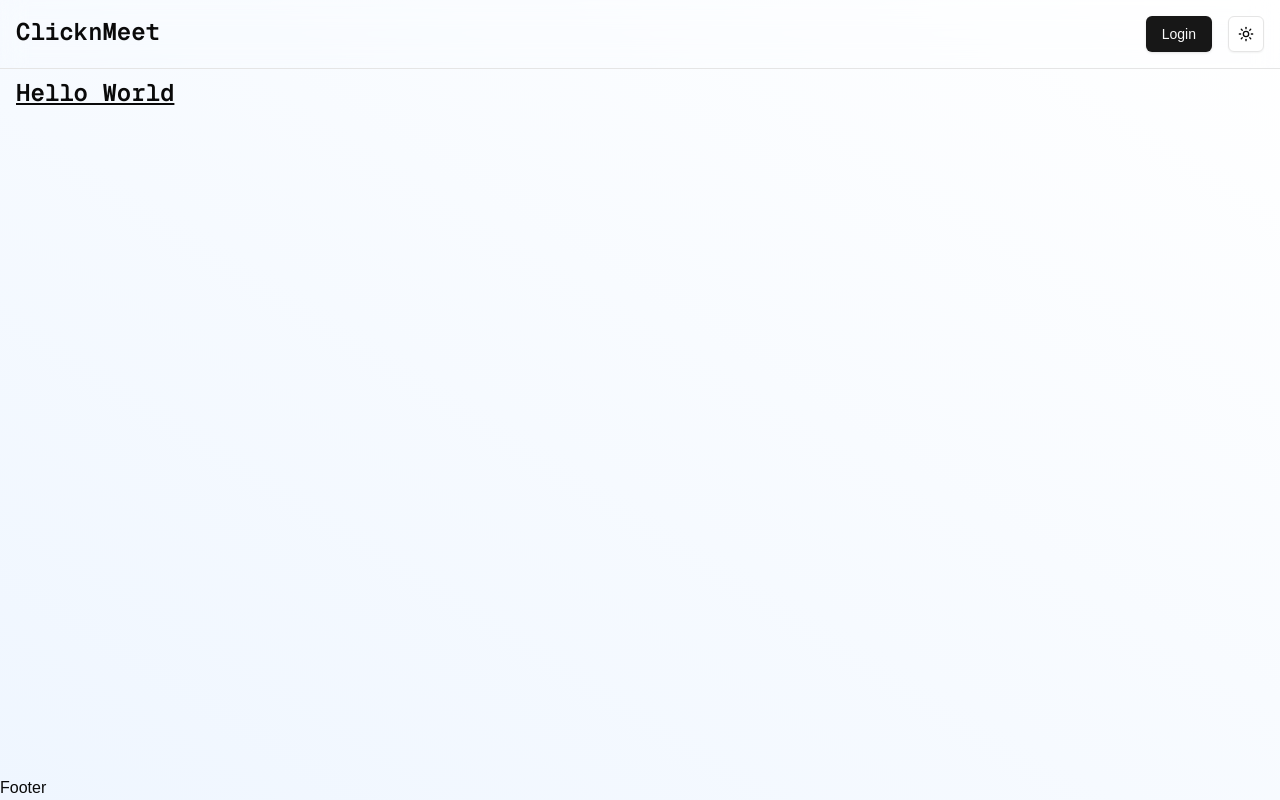
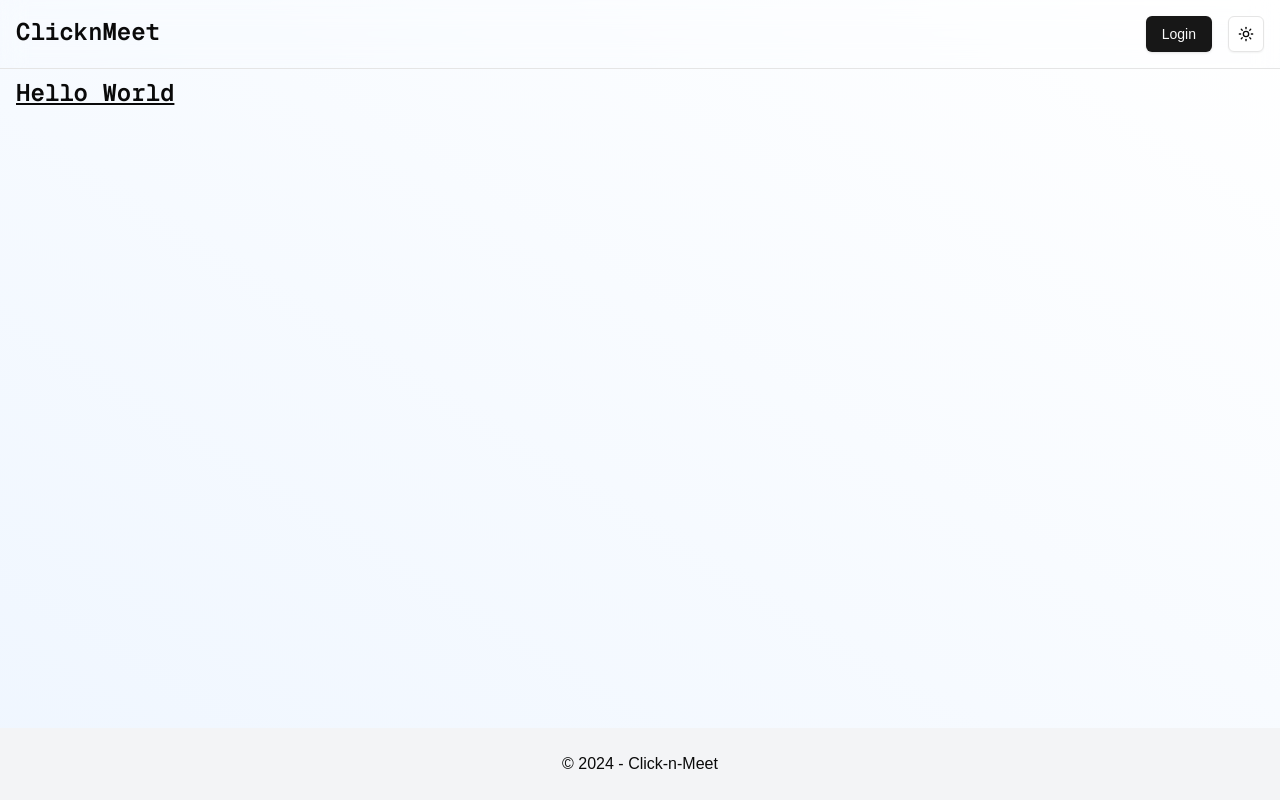
Before and after one commit to Khalil-codes/click-n-meet, a Next.js app: page / in a window 1280 px wide. Built offline with nearby package versions, Linux system fonts and the light colour scheme; no server answers.

Commit message:
Add basic footer

```diff
--- a/src/components/footer.tsx
+++ b/src/components/footer.tsx
@@ -1,7 +1,13 @@
 import React from "react";
 
 const Footer = () => {
-  return <footer>Footer</footer>;
+  return (
+    <footer className="bg-gray-100 py-6 dark:bg-gray-900">
+      <p className="text-center">
+        © {new Date().getFullYear()} - Click-n-Meet
+      </p>
+    </footer>
+  );
 };
 
 export default Footer;
```
